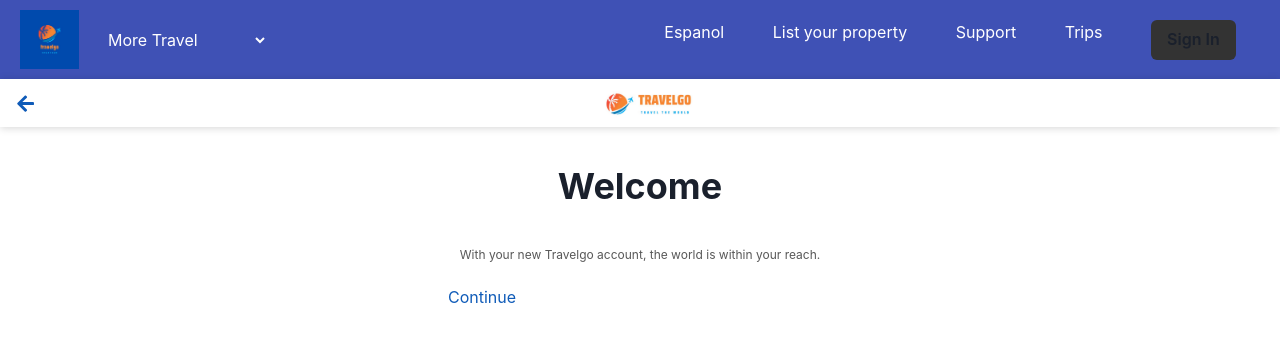
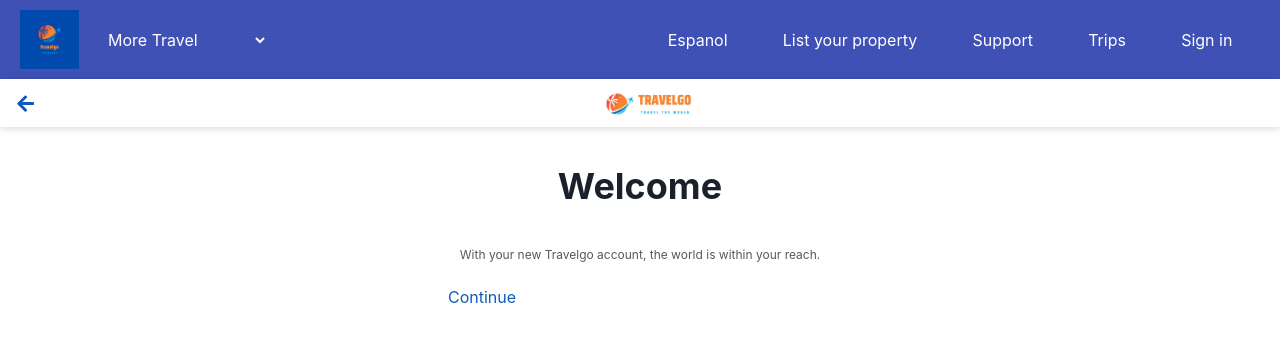
Before and after one commit to swapnilwakchaure/travelocity_clone, a React (Create React App) app in the folder travelocity_clone/: page /signup/welcome in a window 1280 px wide. Shown: the top 342 px of the page. Built offline with nearby package versions, Linux system fonts and the light colour scheme.

Commit message:
day5_work1

```diff
--- a/travelocity_clone/src/Pages/Home/Home.module.css
+++ b/travelocity_clone/src/Pages/Home/Home.module.css
@@ -1,3 +1,13 @@
+.home_form_element {
+    /* border: 1px solid red; */
+    height: 400px;
+}
+
+.home_form_element > img {
+    width: 100%;
+    height: 100%;
+}
+
 .Home_make_some_space {
     /* border: 2px solid green; */
     height: 300px;
--- a/travelocity_clone/src/Pages/Navbar/Navbar.jsx
+++ b/travelocity_clone/src/Pages/Navbar/Navbar.jsx
@@ -1,5 +1,7 @@
 import styles from "./Navbar.module.css";
 import Travelgo from "../../Assets/travelgo.jpg";
+import { FaShoppingBag } from "@react-icons/fa";
+import { Select } from "@chakra-ui/react";
 import HomeAccount from "../../Components/HomeAccount/HomeAccount";
 
 const Navbar = () => {
@@ -31,9 +33,10 @@ const Navbar = () => {
                 <div>List your property</div>
                 <div>Support</div>
                 <div>Trips</div>
-                <div>
+                <div>Sign in</div>
+                {/* <div>
                     <HomeAccount login={"Sign In"} />
-                </div>
+                </div> */}
             </div>
         </div>
     )
```
